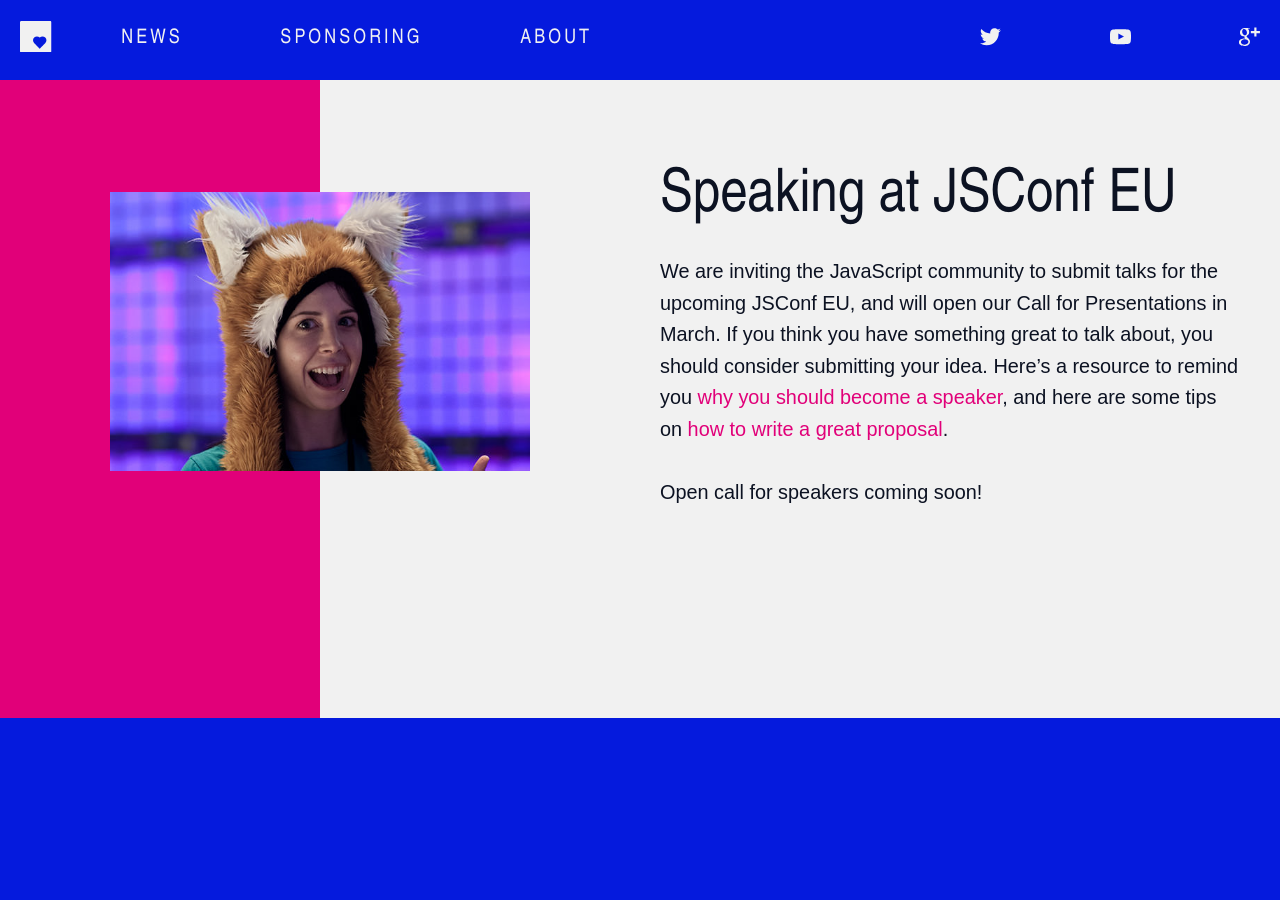
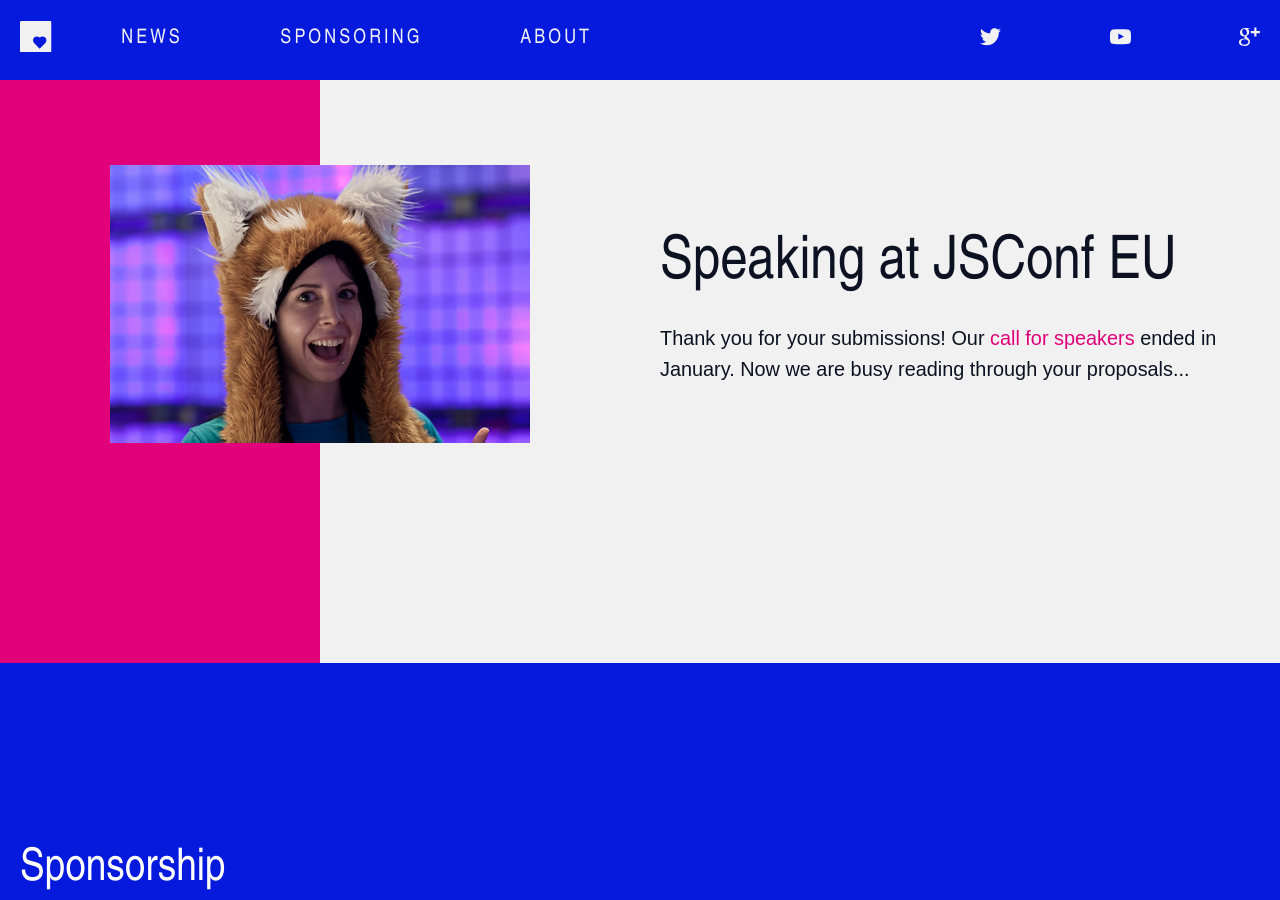
Before and after one commit to jsconf/2017.jsconf.eu, a Jekyll site: the page built from index.html, in a window 1280 px wide and 900 px high, scrolled down 2310 px. Built offline with Jekyll 4.4.1, drawn with Linux system fonts in a browser that asks for light colours; nearby versions of some CDN libraries; comment, search, counter and statistics services are not loaded.

Commit message:
Update front page: remove "call for papers coming soon" and add link to CFP page

```diff
--- a/index.html
+++ b/index.html
@@ -61,10 +61,8 @@
     <div class="item-50 item-content">
       <h1>Speaking at JSConf EU</h1>
       <p>
-        We are inviting the JavaScript community to submit talks for the upcoming JSConf EU, and will open our Call for Presentations in March. If you think you have something great to talk about, you should consider submitting your idea. Here’s a resource to remind you <a href="http://weareallaweso.me/" target="_blank">why you should become a speaker</a>, and here are some tips on <a href="http://2014.cssconf.eu/news/how-to-write-a-great-talk-proposal-for-a-tech" target="_blank">how to write a great proposal</a>.
+        Thank you for your submissions! Our <a href="/call-for-speakers">call for speakers</a> ended in January. Now we are busy reading through your proposals...
       </p>
-      <p>Open call for speakers coming soon!</p>
-
     </div>
 
   </div>
```
